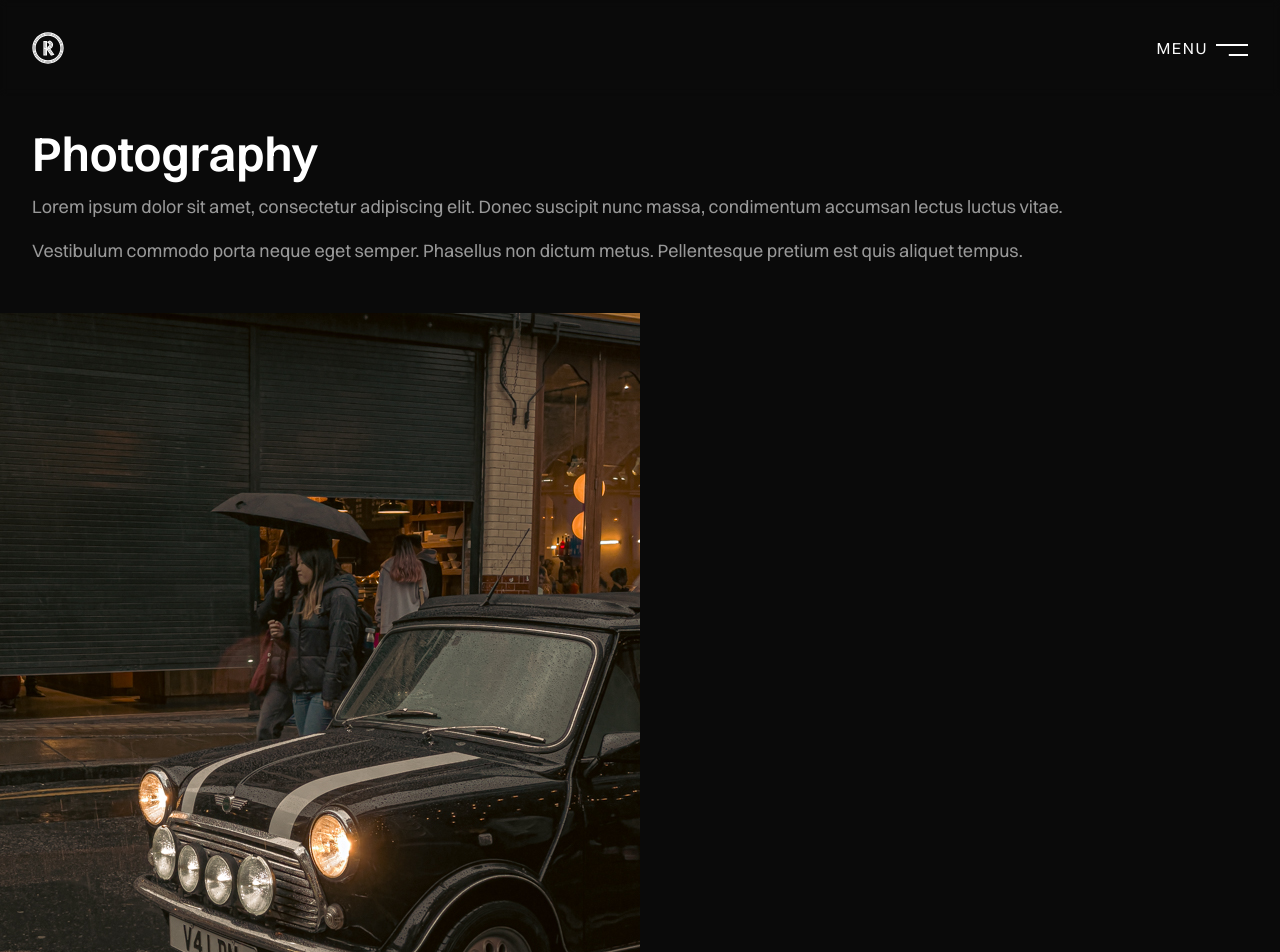
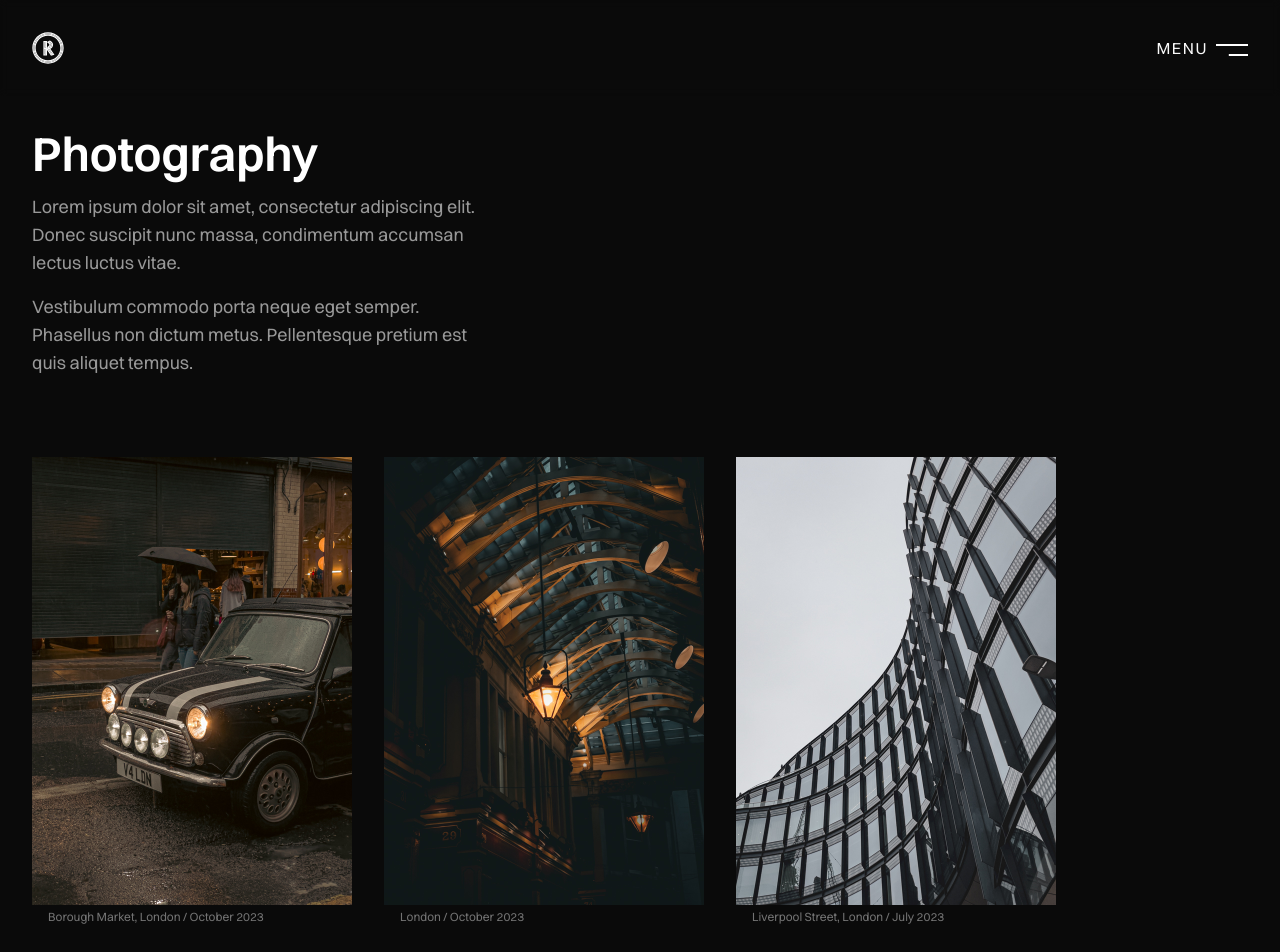
Before and after one commit to rathesDot/rathes.me, a Next.js app: page /photos in a window 1280 px wide. Shown: the top 952 px of the page. Built offline with nearby package versions, Linux system fonts and the light colour scheme.

Commit message:
💄 Add tablet styles --- On tablet level, we do care about the different max widths of portrait and landscape images

```diff
--- a/src/pages/photos.tsx
+++ b/src/pages/photos.tsx
@@ -22,7 +22,7 @@ import { Photo } from "../patterns/Photo"
 const Photos: NextPage = () => (
   <PageLayout>
     <Meta title="Work" />
-    <section className="p-8">
+    <section className="max-w-lg p-8">
       <Heading1>Photography</Heading1>
       <Paragraph>
         Lorem ipsum dolor sit amet, consectetur adipiscing elit. Donec suscipit
@@ -33,7 +33,7 @@ const Photos: NextPage = () => (
         Pellentesque pretium est quis aliquet tempus.
       </Paragraph>
     </section>
-    <section className="flex flex-col gap-8">
+    <section className="flex flex-col gap-8 md:flex-row md:flex-wrap md:p-8">
       <Photo
         image={London2}
         title="Old Car in London Borough Market"
@@ -98,12 +98,14 @@ const Photos: NextPage = () => (
         image={Edinburgh}
         title="Edinburgh Castle"
         caption="Edinburgh, Scotland / November 2021"
+        mode="landscape"
       />
 
       <Photo
         image={KewGardens}
         title="Japanese Haikus in Kew Gardens"
         caption="Kew Gardens, London / October 2021"
+        mode="landscape"
       />
     </section>
     <div className="mt-16 p-8">
--- a/src/patterns/Photo.tsx
+++ b/src/patterns/Photo.tsx
@@ -1,12 +1,25 @@
+import { cva } from "class-variance-authority"
 import Image, { StaticImageData } from "next/image"
 import React from "react"
+
+type PhotoMode = "portrait" | "landscape"
+
+const container = cva("flex flex-col gap-1", {
+  variants: {
+    mode: {
+      landscape: "md:max-w-[672px]",
+      portrait: "md:max-w-[320px]",
+    },
+  },
+})
 
 export const Photo: React.FC<{
   image: StaticImageData
   title: string
   caption: string
-}> = ({ image, title, caption }) => (
-  <figure className="flex flex-col gap-1">
+  mode?: PhotoMode
+}> = ({ image, title, caption, mode = "portrait" }) => (
+  <figure className={container({ mode })}>
     <Image src={image} alt={title} />
     <figcaption className="px-4 text-xs text-neutral-500">{caption}</figcaption>
   </figure>
```
